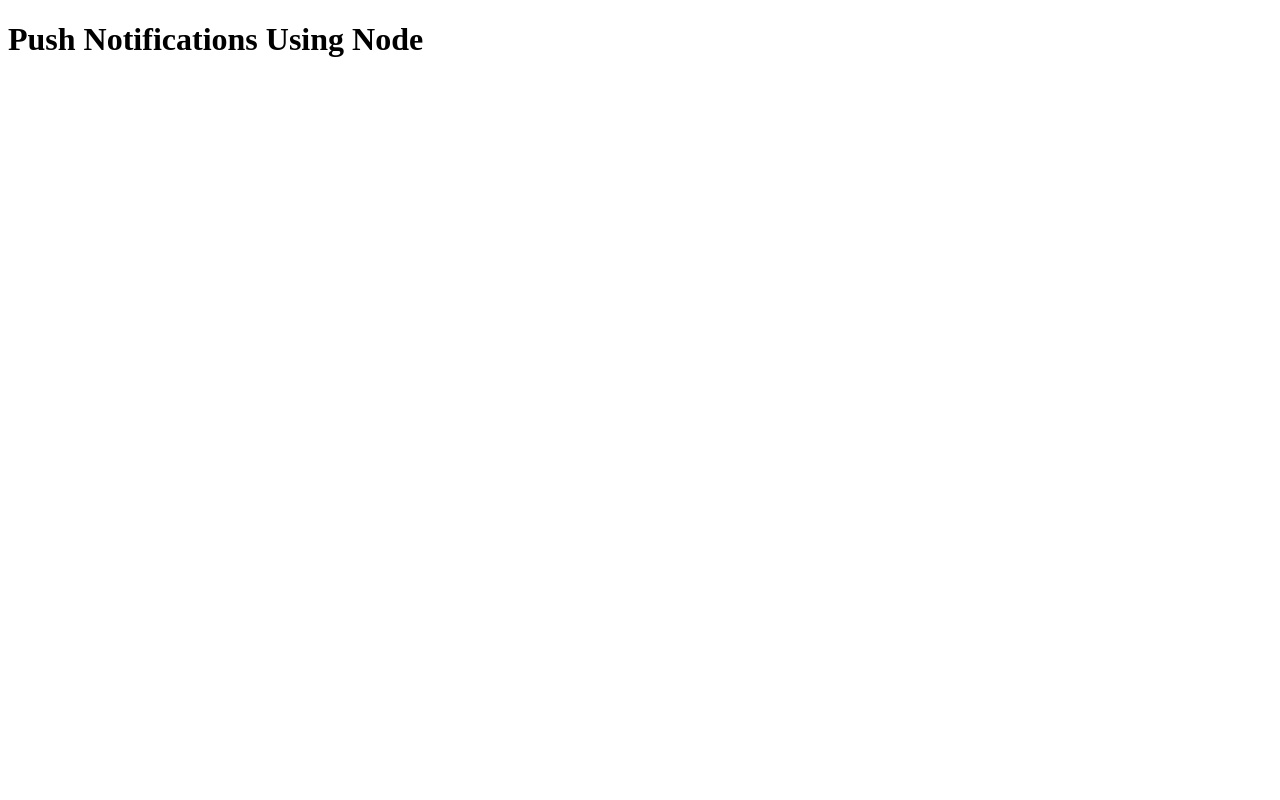
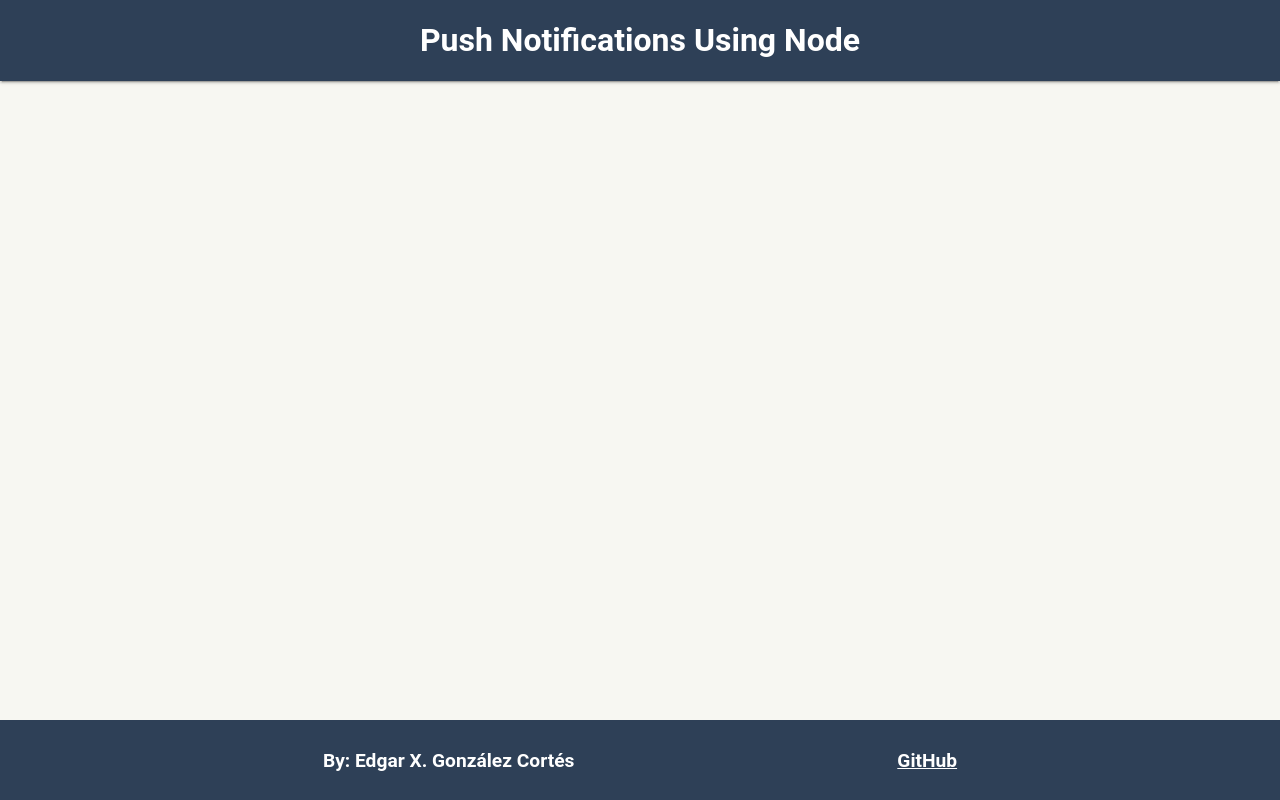
Before and after one commit to Redrogue12/Push-Notification, a website: page client/index.html in a window 1280 px wide. Drawn offline with Linux system fonts and the light colour scheme.

Commit message:
added header and footer

```diff
--- a/client/index.html
+++ b/client/index.html
@@ -5,9 +5,22 @@
   <meta http-equiv="X-UA-Compatible" content="IE=edge">
   <title>Push Notifications Using Node</title>
   <meta name="viewport" content="width=device-width, initial-scale=1">
+  <link rel="stylesheet" href="./style.css">
 </head>
 <body>
-  <h1>Push Notifications Using Node</h1>
+
+  <header>
+    <h1>Push Notifications Using Node</h1>
+  </header>
+
+  <main>
+
+  </main>
+
+  <footer>
+    <p>By: Edgar X. González Cortés</p>
+    <a href="https://github.com/Redrogue12/Push-Notification">GitHub</a>
+  </footer>
 
   <script src="client.js"></script>
 </body>
```
